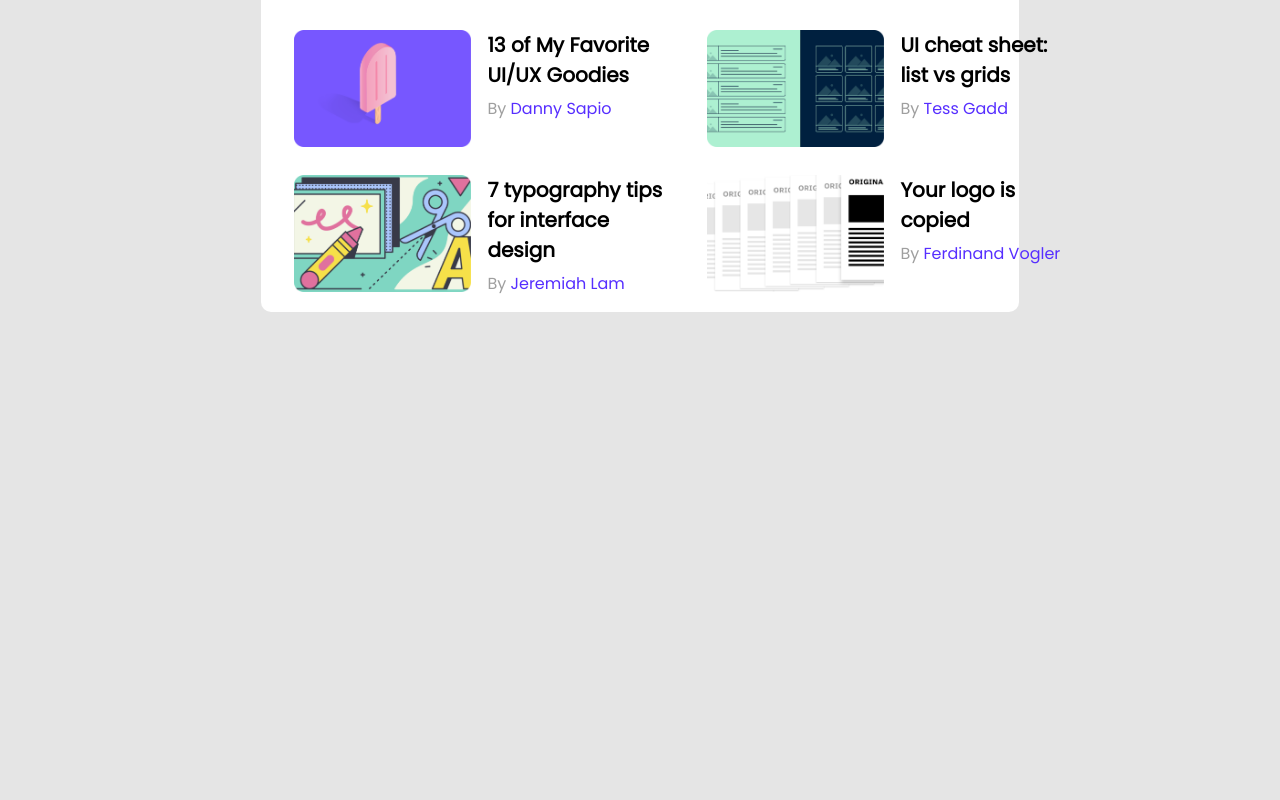
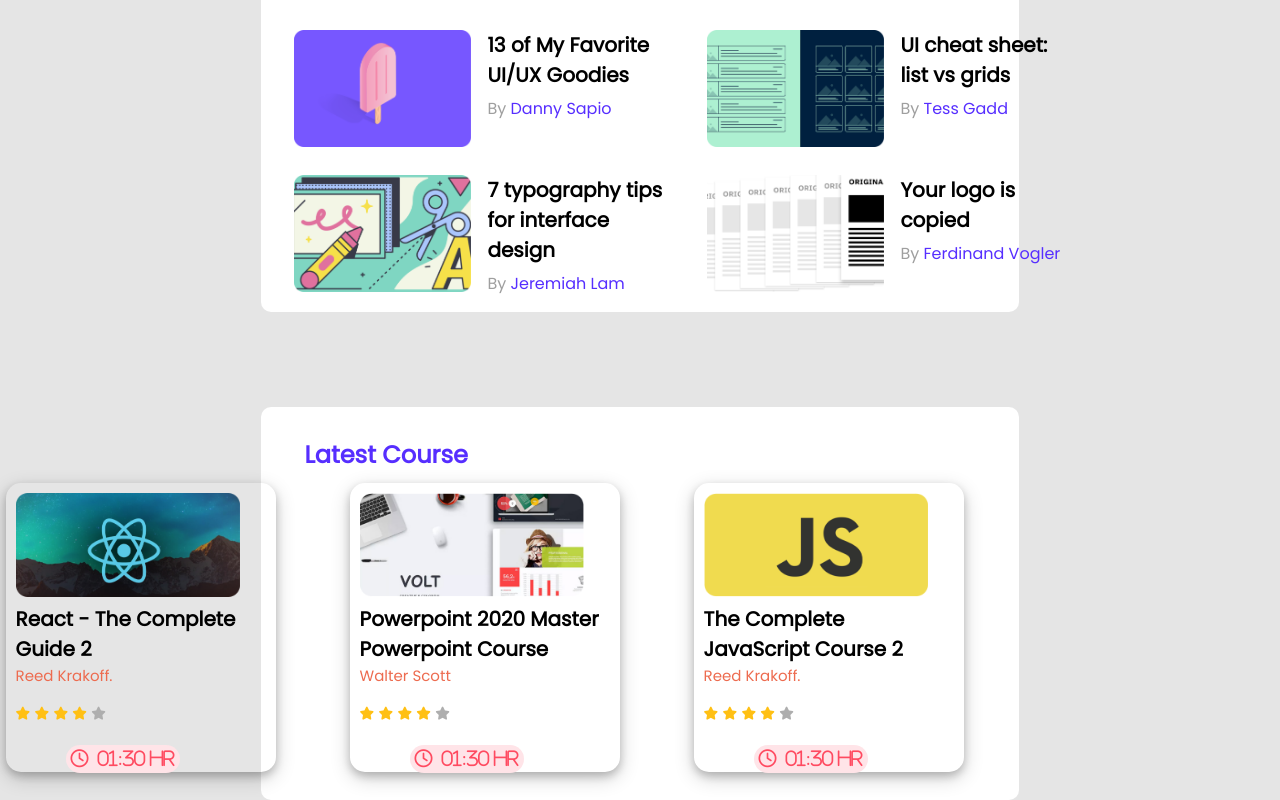
Before and after one commit to FahamidulDipro/leader-board-css3, a plain HTML site: page index.html in a window 1280 px wide. Shown: the part 569-1369 px from the top of the page. Before the commit the page ends 881 px from the top, so only its background shows below. Drawn offline with Linux system fonts and the light colour scheme.

Commit message:
latest courses section added

```diff
--- a/index.html
+++ b/index.html
@@ -9,6 +9,7 @@
     <link rel="preconnect" href="https://fonts.gstatic.com" crossorigin>
     <link href="https://fonts.googleapis.com/css2?family=Courgette&family=Poppins&family=Roboto:ital,wght@0,400;0,700;1,400&display=swap" rel="stylesheet">
     <link rel="stylesheet" href="style.css">
+    <script src="https://kit.fontawesome.com/497b3f5387.js" crossorigin="anonymous"></script>
     <title>Leader Board</title>
 </head>
 
@@ -130,11 +131,69 @@
                     </div>
 
                 </div>
-                <!-- <div class="blog">box-2</div>
-                <div class="blog">box-3</div>
-                <div class="blog">box-4</div> -->
             </div>
 
+        </div>
+        <br>
+        <div class="container">
+            <h2>Latest Course</h2>
+            <div class="box_container">
+                <div class="card">
+                    <div class="card_image">
+                        <img src="images/courses/course-1.png" alt="course-1">
+                    </div>
+                    <div class="card_title">
+                        <p>React - The Complete Guide 2</p>
+                        <p class="author">Reed Krakoff.</p>
+                    </div>
+                    <div class="stars">
+                        <i class="fas fa-star"></i>
+                        <i class="fas fa-star"></i>
+                        <i class="fas fa-star"></i>
+                        <i class="fas fa-star"></i>
+                        <span> <i class="fas fa-star"></i></span>
+                        <span class="time"><i class="far fa-clock">&nbsp;&nbsp;01:30 hr</i></span>
+
+                    </div>
+                </div>
+                <div class="card">
+                    <div class="card_image">
+                        <img src="images/courses/course-2.png" alt="course-1">
+                    </div>
+                    <div class="card_title">
+                        <p>Powerpoint 2020 Master Powerpoint Course</p>
+                        <p class="author">Walter Scott</p>
+                    </div>
+                    <div class="stars">
+                        <i class="fas fa-star"></i>
+                        <i class="fas fa-star"></i>
+                        <i class="fas fa-star"></i>
+                        <i class="fas fa-star"></i>
+                        <span> <i class="fas fa-star"></i></span>
+                        <span class="time"><i class="far fa-clock">&nbsp;&nbsp;01:30 hr</i></span>
+
+                    </div>
+                </div>
+                <div class="card">
+                    <div class="card_image">
+                        <img src="images/courses/course-3.png" alt="course-1">
+                    </div>
+                    <div class="card_title">
+                        <p>The Complete JavaScript Course 2</p>
+                        <p class="author">Reed Krakoff.</p>
+                    </div>
+                    <div class="stars">
+                        <i class="fas fa-star"></i>
+                        <i class="fas fa-star"></i>
+                        <i class="fas fa-star"></i>
+                        <i class="fas fa-star"></i>
+                        <span> <i class="fas fa-star"></i></span>
+                        <span class="time"><i class="far fa-clock">&nbsp;&nbsp;01:30 hr</i></span>
+
+                    </div>
+                </div>
+
+            </div>
         </div>
 
     </section>
--- a/style.css
+++ b/style.css
@@ -41,6 +41,7 @@ nav ul li img {
 
 .container_section {
     display: flex;
+    flex-direction: column;
     justify-content: center;
     align-items: center;
 }
@@ -124,3 +125,51 @@ nav ul li img {
     font-weight: bold;
     font-size: 20px;
 }
+
+.card {
+    height: 269px;
+    width: 250px;
+    /* border: 2px solid black; */
+    box-shadow: 0 4px 8px 0 rgba(0, 0, 0, 0.2), 0 6px 20px 0 rgba(0, 0, 0, 0.19);
+    margin: 11px 22px 28px 22px;
+    padding: 10px;
+    border-radius: 15px;
+}
+
+.card_image img {
+    height: 104px;
+    width: 224px;
+}
+
+.card_title p {
+    font-size: 20px;
+    font-weight: 600;
+}
+
+.author {
+    color: #ED6B4F;
+    font-weight: 400 !important;
+    font-size: 15px !important;
+}
+
+.stars i {
+    color: #FFC014;
+    margin-top: 20px;
+    font-size: 13px;
+}
+
+.stars span i {
+    color: #AEAEAE;
+}
+
+.time {
+    margin-left: 50px;
+}
+
+.time i {
+    font-size: 18px;
+    color: #FF4A60 !important;
+    background-color: #FFE4E8;
+    padding: 5px;
+    border-radius: 25px;
+}
```
